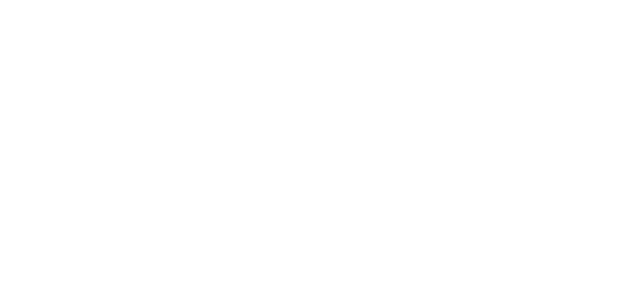
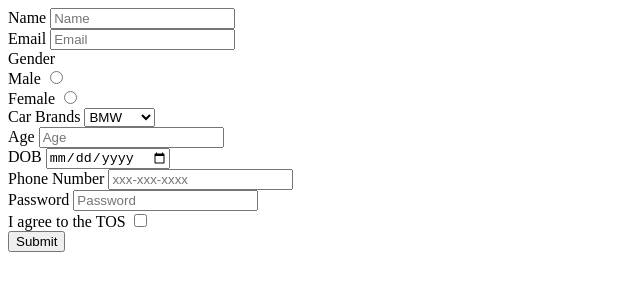
Before and after one commit to acciojob/signup-form-car-sayalii17, a website: page main.html in a window 1280 px wide. Shown: the whole page, without its empty margins (0-640 px from the left). Drawn offline with Linux system fonts and the light colour scheme.

Commit message:
created a submission

```diff
--- a/main.html
+++ b/main.html
@@ -8,6 +8,43 @@
 
 <body>
 	<!-- the entire body must be written by student -->
+	<form method="post">
+		<label for="name">Name</label>
+		<input type="text" id="name" placeholder="Name" required><br>
+
+		<label for="email">Email</label>
+		<input type="Email" id="email" placeholder="Email" required><br>
+
+		<label for="gender">Gender</label><br>
+		<label for="gender_m">Male</label>
+		<input type="radio" id="gender_m" name="gender" required><br>
+		<label for="gender_f">Female</label>
+		<input type="radio" id="gender_f" name="gender" required><br>
+
+		<label for="cars">Car Brands</label>
+		<select id="cars" placeholder="--Please choose an option--" required>
+			<option>BMW</option>
+			<option>Audi</option>
+			<option>Hyundai</option>
+		</select><br>
+
+		<label for="age">Age</label>
+		<input type="number" id="age" placeholder="Age" required><br>
+
+		<label for="dob">DOB</label>
+		<input type="date" id="dob" required><br>
+
+		<label for="tel">Phone Number</label>
+		<input type="Tel" id="tel" placeholder="xxx-xxx-xxxx"><br>
+
+		<label for="password">Password</label>
+		<input type="Password" id="password" placeholder="Password" required><br>
+
+		<label for="tos">I agree to the TOS</label>
+		<input type="Checkbox" id="tos" required><br>
+
+		<button type="submit">Submit</button>
+	</form>
     <script type="text/javascript" src="./script.js">
 </script>
 
```
